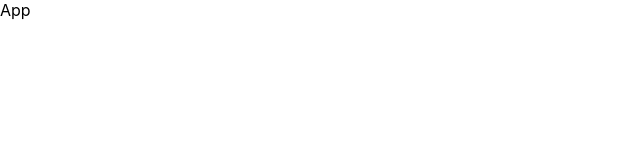
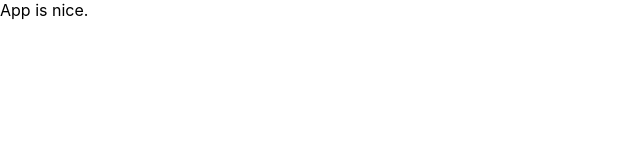
Before and after one commit to PasangSherpa123/EditItFront, a React (Create React App) app: page / in a window 1280 px wide. Shown: the top 160 px of the page, without its empty margins (0-640 px from the left). Built offline with nearby package versions, Linux system fonts and the light colour scheme.

Commit message:
updated App.js (for checking purpose by Yugal)

```diff
--- a/src/App.js
+++ b/src/App.js
@@ -4,7 +4,7 @@ const App = () => {
 
   return (
     <div>
-      App
+      App is nice.
     </div>
   )
 }
```
